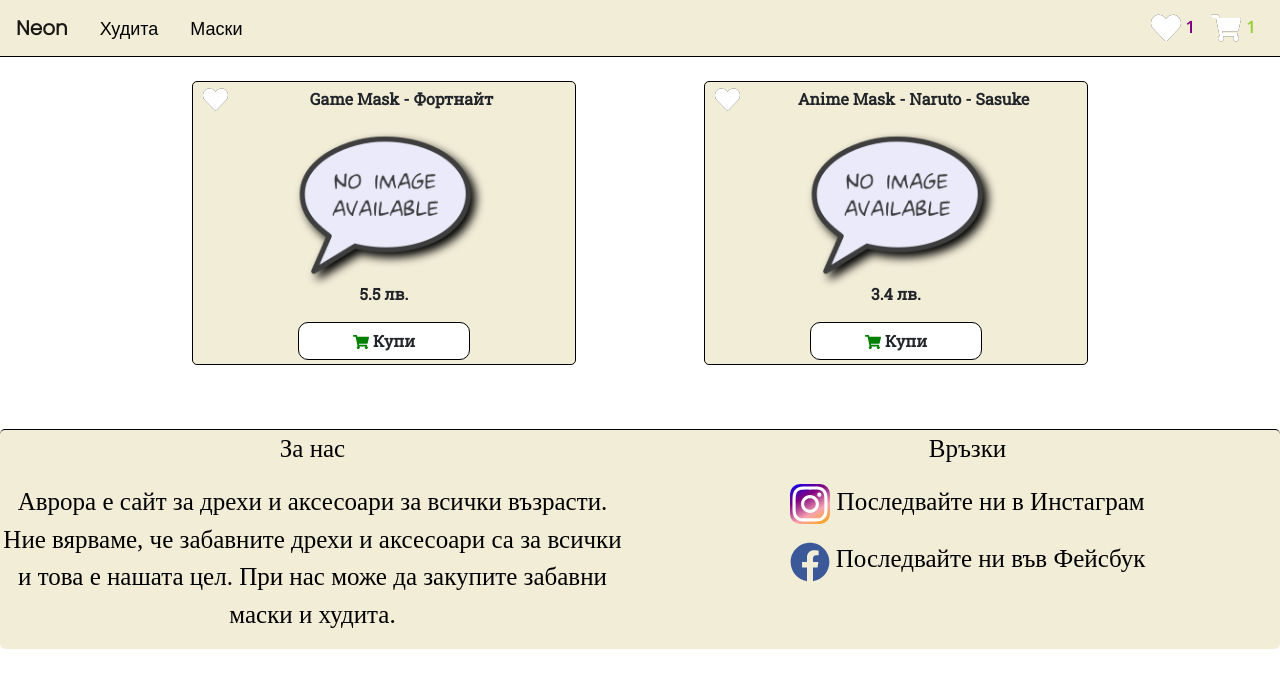
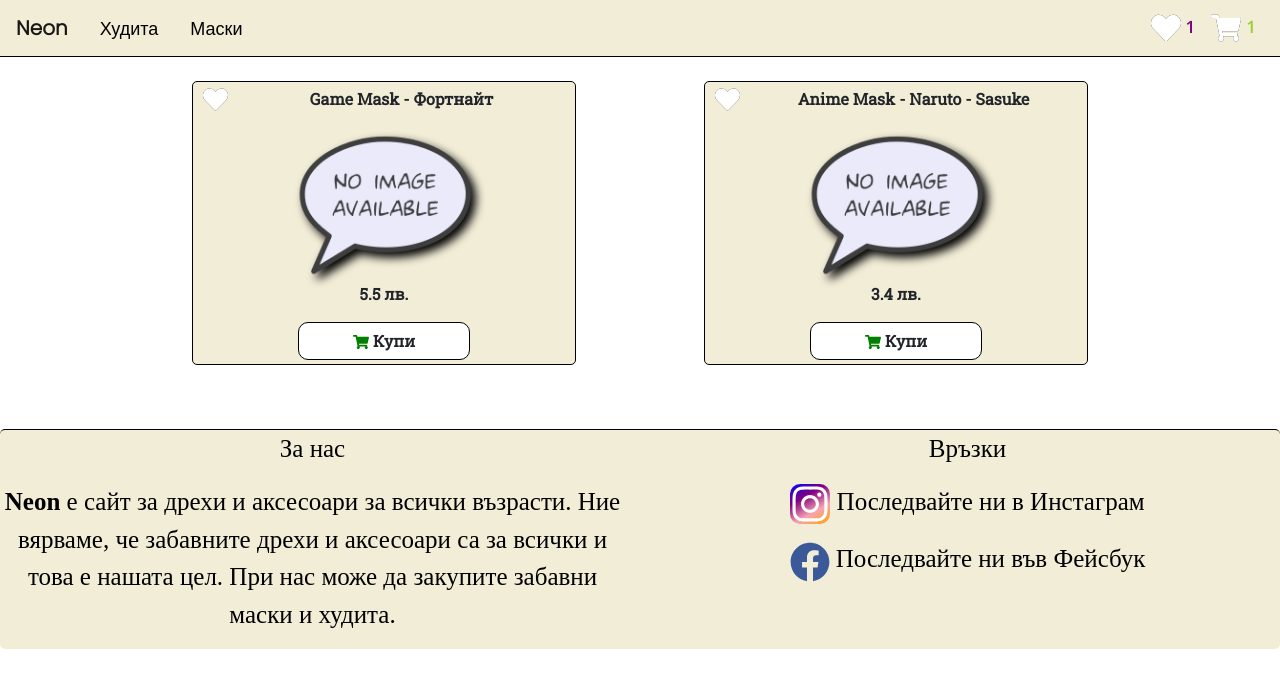
Before and after one commit to MartinYordanov374/WebStore-FullStack-Mockup, a React (Create React App) app: page /Masks in a window 1280 px wide. Shown: the top 688 px of the page. Built offline with nearby package versions, Linux system fonts and the light colour scheme; a web font is replaced by a local one.

Commit message:
fixed the website name

```diff
--- a/src/Components/Footer.js
+++ b/src/Components/Footer.js
@@ -7,7 +7,7 @@
             <div className='row'>
                 <div className='footerAbout col-sm-6 col-lg-6 col-xs-6'>
                     <p className='footerText'>За нас</p>
-                    <p className='footerText'>Аврора е сайт за дрехи и аксесоари за всички възрасти. Ние вярваме, че забавните дрехи и аксесоари са за всички и това е нашата цел. При нас може да закупите забавни маски и худита.</p>
+                    <p className='footerText'><strong>Neon</strong> е сайт за дрехи и аксесоари за всички възрасти. Ние вярваме, че забавните дрехи и аксесоари са за всички и това е нашата цел. При нас може да закупите забавни маски и худита.</p>
                 </div>
                 <div className='footerLinks col-sm-6 col-lg-6 col-xs-6'>
                     <p className='footerText'>Връзки</p>
```
